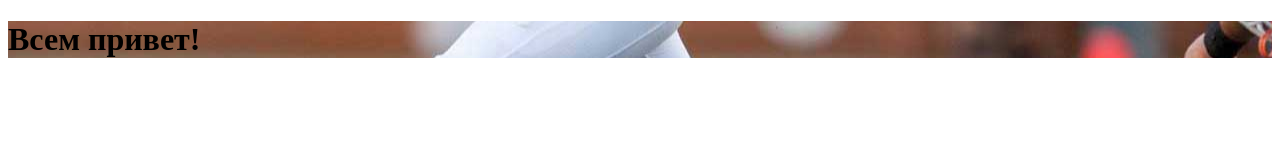
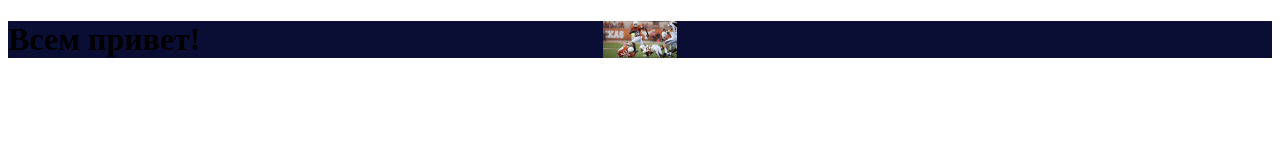
Before and after one commit to zhukovvlad/adaptive_diplom, a plain HTML site: page index.html in a window 1280 px wide. Drawn offline with Linux system fonts and the light colour scheme.

Commit message:
Update style.css

```diff
--- a/css/style.css
+++ b/css/style.css
@@ -4,6 +4,6 @@
   background-color: #0a0e34;
   background-repeat: no-repeat;
   background-position: center center;
-  background-cover: contain;
+  background-size: contain;
 
 }
```
